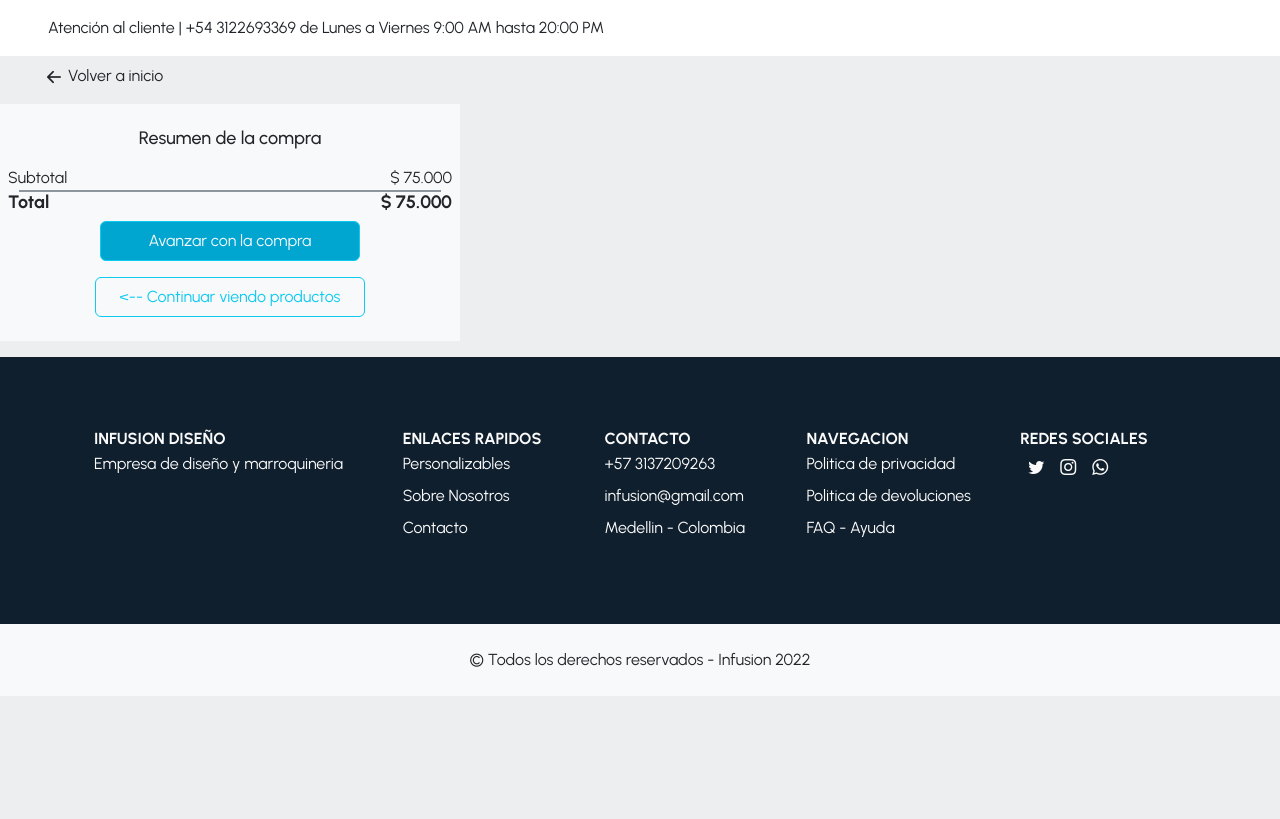
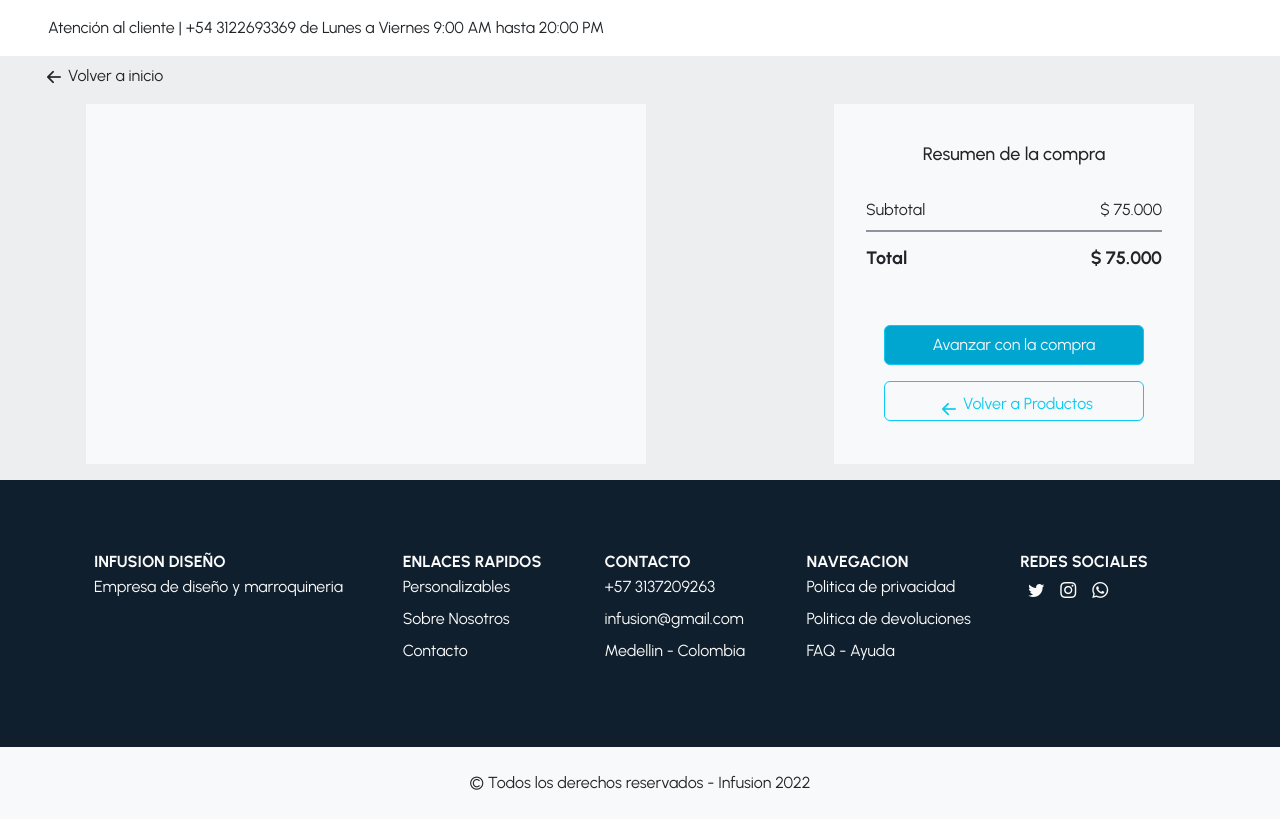
Before and after one commit to No-Country/c8-70-t-react, a Next.js app in the folder frontend/infusion/: page /Checkout in a window 1280 px wide. Built offline with nearby package versions, Linux system fonts and the light colour scheme.

Commit message:
fixes checkout resumen

```diff
--- a/frontend/infusion/components/CartMenu.js
+++ b/frontend/infusion/components/CartMenu.js
@@ -8,7 +8,7 @@ export default function CartMenu() {
       <div
         className="offcanvas offcanvas-end border-5"
         style={{ border: "3px black solid" }}
-        tabindex="-1"
+        tabIndex="-1"
         id="offcanvasRight"
         aria-labelledby="offcanvasRightLabel"
       >
@@ -58,14 +58,14 @@ export default function CartMenu() {
         <div className="d-flex flex-column px-4">
           <div className="col">
             <div className="d-flex">
-              <h8 className="me-auto" style={{ fontSize: "16px" }}>
+              <h5 className="me-auto" style={{ fontSize: "16px" }}>
                 {" "}
                 Subtotal
-              </h8>
-              <h8 className="" style={{ fontSize: "16px" }}>
+              </h5>
+              <h5 className="" style={{ fontSize: "16px" }}>
                 {" "}
                 $ 75.000
-              </h8>
+              </h5>
             </div>
           </div>
           <div className="col">
@@ -86,9 +86,14 @@ export default function CartMenu() {
           </div>
         </div>
         <div className="m-auto mb-3 ">
-          <Link href="/Checkout">
+          <Link
+            href="/Checkout"
+
+          >
             <button
               className="btn btn-info text-light px-5"
+              data-bs-toggle="offcanvas"
+            data-bs-target="#offcanvasRight"
               style={{
                 borderRadius: "10px !important",
                 height: "40px",
--- a/frontend/infusion/components/ProductList.js
+++ b/frontend/infusion/components/ProductList.js
@@ -42,6 +42,7 @@ export default function ProductList() {
   ];
 
   return (
+    // hay que poner keys por item
     <div className="row row-cols-1 row-cols-md-2 row-cols-lg-3 g-4">
       {ProductData.map((item) => (
         <ProductCard
--- a/frontend/infusion/pages/Checkout.js
+++ b/frontend/infusion/pages/Checkout.js
@@ -13,18 +13,35 @@ export default function Checkout() {
         <i className="bi bi-arrow-left-short fs-3"></i>
         <p className="pt-2"> Volver a inicio</p>{" "}
       </Link>
+
+      {/* aqui inicia el componente steps */}
+      {/* aqui inicia la lista de productos */}
+      <div className="d-flex gap-3">
+        <div className="col col-md-auto d-flex flex-column flex-md-row mb-3 mx-auto ">
+        <div
+            className="p-4 bg-light h-75"
+            style={{
+              minWidth: "560px",
+              maxWidth: "360px",
+              // width: "",
+              minHeight: "360px",
+              fontSize: "14px",
+            }}
+          ></div>
+        </div>
+        {/* aqui inicia resumen de la compra */}
         <div className="col col-md-auto d-flex flex-column flex-md-row mb-3 mx-auto">
           <div
-          className="p-2 bg-light h-75"
+            className="p-4 bg-light h-75"
             style={{
               minWidth: "360px",
-            maxWidth: "460px",
+              maxWidth: "360px",
               width: "90%",
-            maxHeight: "260px",
+              minHeight: "360px",
               fontSize: "14px",
             }}
           >
-          <div className="d-flex px-2">
+            <div className="d-flex px-2 pb-3">
               <div className="col text-center">
                 <h5 className="my-3 mx-3" style={{ fontSize: "18px" }}>
                   Resumen de la compra
@@ -33,7 +50,7 @@ export default function Checkout() {
             </div>
 
             <div className="col">
-            <div className="d-flex">
+              <div className="d-flex px-2 pb-2">
                 <h8 className="me-auto" style={{ fontSize: "16px" }}>
                   {" "}
                   Subtotal
@@ -48,7 +65,7 @@ export default function Checkout() {
               className="border border-secondary border-1 opacity-75 m-auto"
               style={{ maxWidth: "95%" }}
             />
-          <div className="d-flex">
+            <div className="d-flex px-2 pt-3">
               <h5 className=" me-auto" style={{ fontSize: "18px" }}>
                 {" "}
                 <strong>Total</strong>
@@ -60,10 +77,11 @@ export default function Checkout() {
               </h5>
             </div>
             <div
-            className="d-flex justify-content-around flex-column"
+              className="d-flex justify-content-around flex-column pt-5"
               style={{ minWidth: "300px" }}
             >
               <div className="m-auto mb-3 ">
+                {/* al presionar este boton se guarda el estado de lista de cart */}
                 <button
                   className="btn btn-info text-light px-5"
                   style={{
@@ -77,20 +95,34 @@ export default function Checkout() {
               </div>
               <div className="m-auto mb-3 ">
                 <button
-                className="btn btn-info text-info px-4"
+                  className="btn btn-info text-info "
                   style={{
                     borderRadius: "10px !important",
                     height: "40px",
+                    width:"260px",
+                    // position:"relative",
                     backgroundColor: "transparent",
                   }}
                 >
-                {"<--"} Continuar viendo productos
+                  <Link
+                    href="/Productos"
+                    className="d-flex text-info text-decoration-none justify-content-center"
+                    style={{
+                      borderRadius: "10px !important",
+                      // height: "40px",
+                      // position:"absolute",
+                      // top:"0px",
+                      backgroundColor: "transparent",
+                    }}
+                  >
+                    <i className="bi bi-arrow-left-short fs-3"></i>
+                    <p className="pt-1 text-nowrap"> Volver a Productos</p>{" "}
+                  </Link>
                 </button>
               </div>
             </div>
           </div>
-
-        {/* aqui iria el otro cajon */}
+        </div>
       </div>
     </div>
   );
```
Lines whose indentation alone changed are shown as unchanged.
